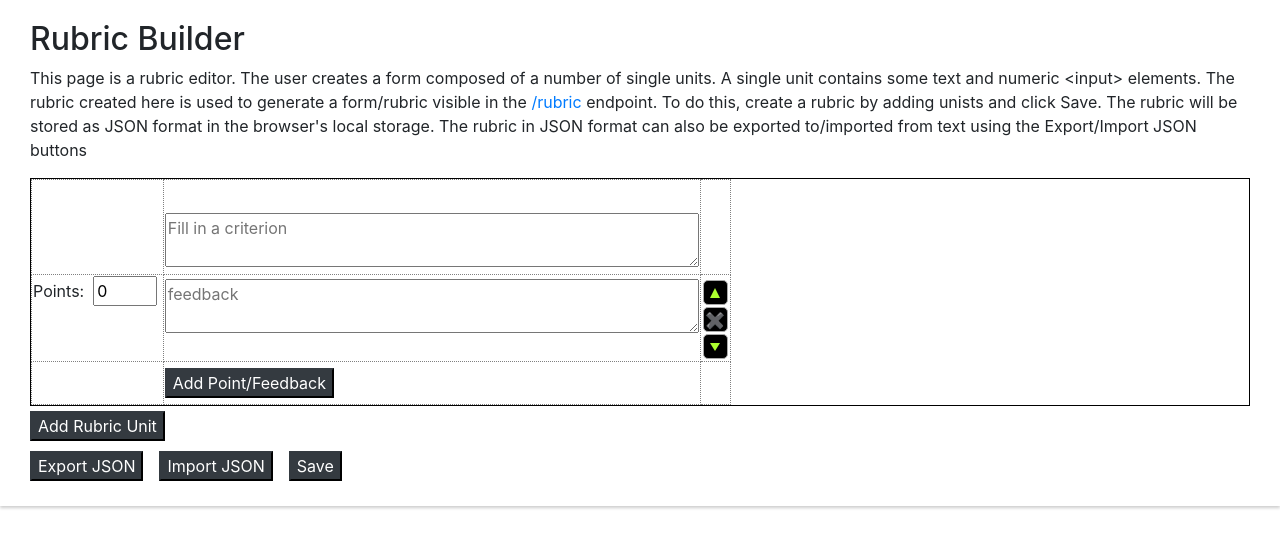
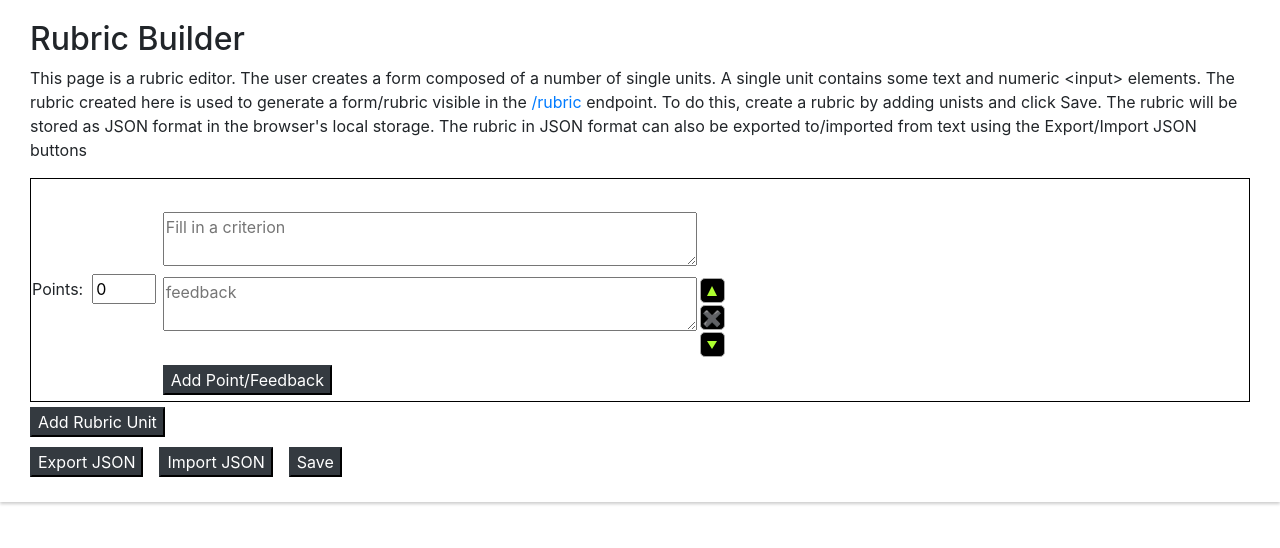
Before and after one commit to aless80/JSON2ngForm, an Angular app: page /rubricbuilder in a window 1280 px wide. Shown: the top 548 px of the page. Built offline with nearby package versions, Linux system fonts and the light colour scheme.

Commit message:
edited css of table in rubricbuilder

```diff
--- a/src/app/rubricbuilder/rubricbuilder.component.css
+++ b/src/app/rubricbuilder/rubricbuilder.component.css
@@ -31,9 +31,7 @@
 table {
   border: 1px solid black;
 }
-td {
-  border: 1px dotted gray;
-}
+
 button {
   margin-top: 5px;
   margin-bottom: 5px;
```
Also changed, not shown: img/01_rubricbuilder.png.
